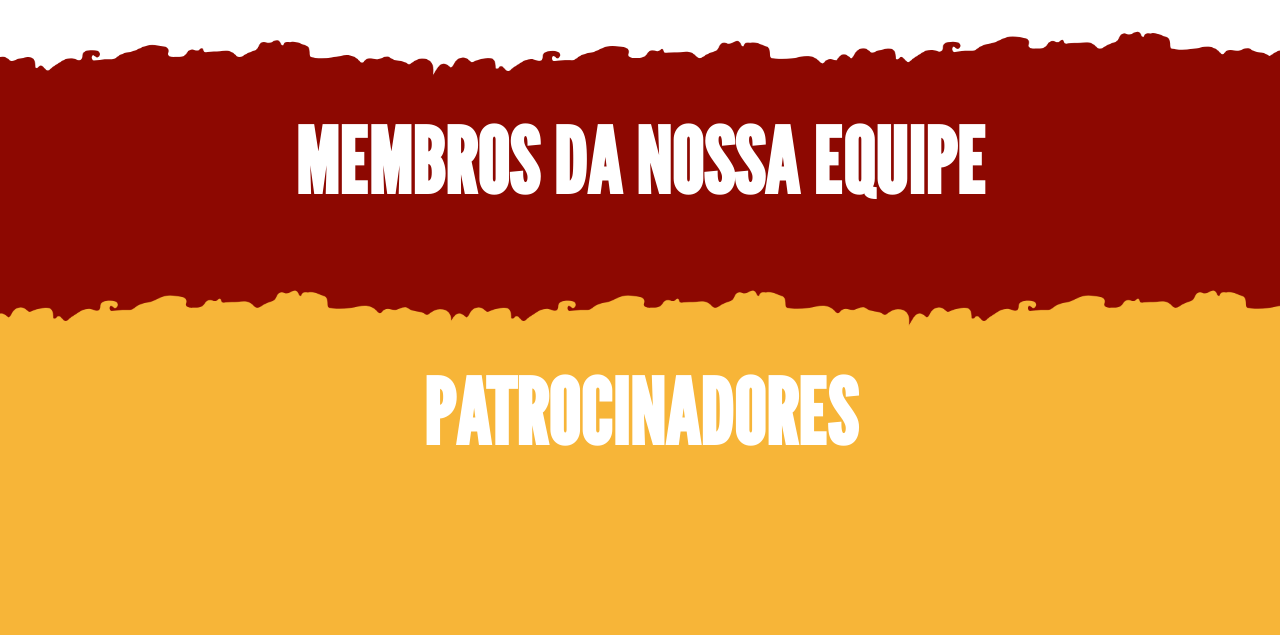
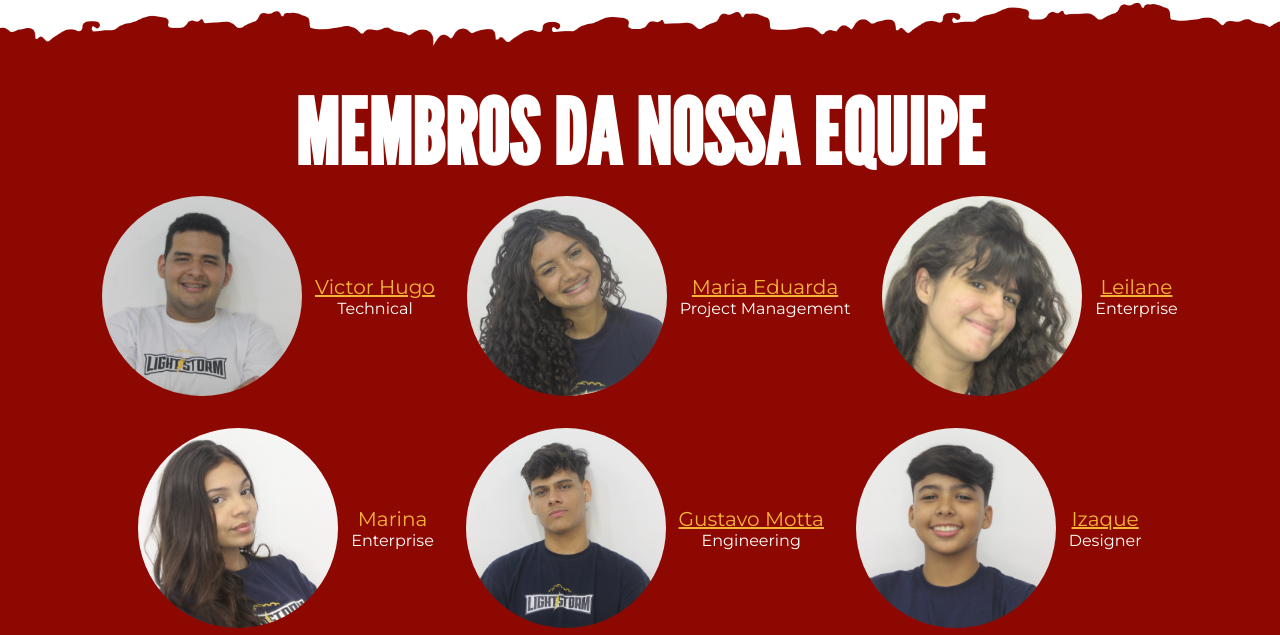
Before and after one commit to DanielNunesMedeiros/site-lightstorm, a plain HTML site: page index.html in a window 1280 px wide. Shown: the part 1545-2180 px from the top of the page. Drawn offline with nearby package versions, Linux system fonts and the light colour scheme.

Commit message:
Add files via upload
Página principal finalizada dentro das atuais demandas,
2 páginas pendentes

```diff
--- a/index.html
+++ b/index.html
@@ -35,20 +35,26 @@
                 </div>
                 <li class="menu-item">
                     <a href="index.html" class="menu-formatacao-item-ativo">Início</a>
-                    <svg xmlns="http://www.w3.org/2000/svg" width="16" height="16" fill="currentColor" class="bi bi-house" viewBox="0 0 16 16">
-                        <path d="M8.707 1.5a1 1 0 0 0-1.414 0L.646 8.146a.5.5 0 0 0 .708.708L2 8.207V13.5A1.5 1.5 0 0 0 3.5 15h9a1.5 1.5 0 0 0 1.5-1.5V8.207l.646.647a.5.5 0 0 0 .708-.708L13 5.793V2.5a.5.5 0 0 0-.5-.5h-1a.5.5 0 0 0-.5.5v1.293zM13 7.207V13.5a.5.5 0 0 1-.5.5h-9a.5.5 0 0 1-.5-.5V7.207l5-5z"/>
+                    <svg xmlns="http://www.w3.org/2000/svg" width="16" height="16" fill="currentColor"
+                        class="bi bi-house" viewBox="0 0 16 16">
+                        <path
+                            d="M8.707 1.5a1 1 0 0 0-1.414 0L.646 8.146a.5.5 0 0 0 .708.708L2 8.207V13.5A1.5 1.5 0 0 0 3.5 15h9a1.5 1.5 0 0 0 1.5-1.5V8.207l.646.647a.5.5 0 0 0 .708-.708L13 5.793V2.5a.5.5 0 0 0-.5-.5h-1a.5.5 0 0 0-.5.5v1.293zM13 7.207V13.5a.5.5 0 0 1-.5.5h-9a.5.5 0 0 1-.5-.5V7.207l5-5z" />
                     </svg>
                 </li>
                 <li class="menu-item">
                     <a href="conquistas.html" class="menu-formatacao-item">Conquistas</a>
-                    <svg xmlns="http://www.w3.org/2000/svg" width="16" height="16" fill="currentColor" class="bi bi-trophy" viewBox="0 0 16 16">
-                        <path d="M2.5.5A.5.5 0 0 1 3 0h10a.5.5 0 0 1 .5.5q0 .807-.034 1.536a3 3 0 1 1-1.133 5.89c-.79 1.865-1.878 2.777-2.833 3.011v2.173l1.425.356c.194.048.377.135.537.255L13.3 15.1a.5.5 0 0 1-.3.9H3a.5.5 0 0 1-.3-.9l1.838-1.379c.16-.12.343-.207.537-.255L6.5 13.11v-2.173c-.955-.234-2.043-1.146-2.833-3.012a3 3 0 1 1-1.132-5.89A33 33 0 0 1 2.5.5m.099 2.54a2 2 0 0 0 .72 3.935c-.333-1.05-.588-2.346-.72-3.935m10.083 3.935a2 2 0 0 0 .72-3.935c-.133 1.59-.388 2.885-.72 3.935M3.504 1q.01.775.056 1.469c.13 2.028.457 3.546.87 4.667C5.294 9.48 6.484 10 7 10a.5.5 0 0 1 .5.5v2.61a1 1 0 0 1-.757.97l-1.426.356a.5.5 0 0 0-.179.085L4.5 15h7l-.638-.479a.5.5 0 0 0-.18-.085l-1.425-.356a1 1 0 0 1-.757-.97V10.5A.5.5 0 0 1 9 10c.516 0 1.706-.52 2.57-2.864.413-1.12.74-2.64.87-4.667q.045-.694.056-1.469z"/>
+                    <svg xmlns="http://www.w3.org/2000/svg" width="16" height="16" fill="currentColor"
+                        class="bi bi-trophy" viewBox="0 0 16 16">
+                        <path
+                            d="M2.5.5A.5.5 0 0 1 3 0h10a.5.5 0 0 1 .5.5q0 .807-.034 1.536a3 3 0 1 1-1.133 5.89c-.79 1.865-1.878 2.777-2.833 3.011v2.173l1.425.356c.194.048.377.135.537.255L13.3 15.1a.5.5 0 0 1-.3.9H3a.5.5 0 0 1-.3-.9l1.838-1.379c.16-.12.343-.207.537-.255L6.5 13.11v-2.173c-.955-.234-2.043-1.146-2.833-3.012a3 3 0 1 1-1.132-5.89A33 33 0 0 1 2.5.5m.099 2.54a2 2 0 0 0 .72 3.935c-.333-1.05-.588-2.346-.72-3.935m10.083 3.935a2 2 0 0 0 .72-3.935c-.133 1.59-.388 2.885-.72 3.935M3.504 1q.01.775.056 1.469c.13 2.028.457 3.546.87 4.667C5.294 9.48 6.484 10 7 10a.5.5 0 0 1 .5.5v2.61a1 1 0 0 1-.757.97l-1.426.356a.5.5 0 0 0-.179.085L4.5 15h7l-.638-.479a.5.5 0 0 0-.18-.085l-1.425-.356a1 1 0 0 1-.757-.97V10.5A.5.5 0 0 1 9 10c.516 0 1.706-.52 2.57-2.864.413-1.12.74-2.64.87-4.667q.045-.694.056-1.469z" />
                     </svg>
                 </li>
                 <li class="menu-item">
                     <a href="projetosocial.html" class="menu-formatacao-item">Projeto Social</a>
-                    <svg xmlns="http://www.w3.org/2000/svg" width="16" height="16" fill="currentColor" class="bi bi-eyeglasses" viewBox="0 0 16 16">
-                        <path d="M4 6a2 2 0 1 1 0 4 2 2 0 0 1 0-4m2.625.547a3 3 0 0 0-5.584.953H.5a.5.5 0 0 0 0 1h.541A3 3 0 0 0 7 8a1 1 0 0 1 2 0 3 3 0 0 0 5.959.5h.541a.5.5 0 0 0 0-1h-.541a3 3 0 0 0-5.584-.953A2 2 0 0 0 8 6c-.532 0-1.016.208-1.375.547M14 8a2 2 0 1 1-4 0 2 2 0 0 1 4 0"/>
+                    <svg xmlns="http://www.w3.org/2000/svg" width="16" height="16" fill="currentColor"
+                        class="bi bi-eyeglasses" viewBox="0 0 16 16">
+                        <path
+                            d="M4 6a2 2 0 1 1 0 4 2 2 0 0 1 0-4m2.625.547a3 3 0 0 0-5.584.953H.5a.5.5 0 0 0 0 1h.541A3 3 0 0 0 7 8a1 1 0 0 1 2 0 3 3 0 0 0 5.959.5h.541a.5.5 0 0 0 0-1h-.541a3 3 0 0 0-5.584-.953A2 2 0 0 0 8 6c-.532 0-1.016.208-1.375.547M14 8a2 2 0 1 1-4 0 2 2 0 0 1 4 0" />
                     </svg>
                 </li>
             </ul>
@@ -74,29 +80,59 @@
     <div class="membros">
         <h1>MEMBROS DA NOSSA EQUIPE</h1>
         <div class="display-flex-wrap">
-            <div class="membro">
-                <img src="" alt="">
-                <p></p>
+            <div class="membro-nome">
+                <div class="membro-img">
+                    <img class="victor-hugo" src="./src/imagens/victor-hugo.jpeg" alt="Victor Hugo" width="200px">
+                </div>
+                <div>
+                    <a href="https://www.instagram.com/vrhserra/" class="nome">Victor Hugo</a>
+                    <p>Technical</p>
+                </div>
             </div>
-            <div class="membro">
-                <img src="" alt="">
-                <p></p>
+            <div class="membro-nome">
+                <div class="membro-img">
+                    <img class="eduarda" src="./src/imagens/eduarda.jpeg" alt="Maria Eduarda" width="200px">
+                </div>
+                <div>
+                    <a href="https://www.instagram.com/dudaax.z/" class="nome">Maria Eduarda</a>
+                    <p>Project Management</p>
+                </div>
             </div>
-            <div class="membro">
-                <img src="" alt="">
-                <p></p>
+            <div class="membro-nome">
+                <div class="membro-img">
+                    <img class="leilane" src="./src/imagens/leilane.jpeg" alt="Leilane" width="200px">
+                </div>
+                <div>
+                    <a href="https://www.instagram.com/leilane_soeiro/" class="nome">Leilane</a>
+                    <p>Enterprise</p>
+                </div>
             </div>
-            <div class="membro">
-                <img src="" alt="">
-                <p></p>
+            <div class="membro-nome">
+                <div class="membro-img">
+                    <img class="marina" src="./src/imagens/marina.jpeg" alt="Marina" width="200px">
+                </div>
+                <div>
+                    <a class="nome">Marina</a>
+                    <p>Enterprise</p>
+                </div>
             </div>
-            <div class="membro">
-                <img src="" alt="">
-                <p></p>
+            <div class="membro-nome">
+                <div class="membro-img">
+                    <img class="gustavo" src="./src/imagens/gustavo.jpeg" alt="Gustavo Motta" width="200px">
+                </div>
+                <div>
+                    <a href="https://www.instagram.com/gustavomotadecc/" class="nome">Gustavo Motta</a>
+                    <p>Engineering</p>
+                </div>
             </div>
-            <div class="membro">
-                <img src="" alt="">
-                <p></p>
+            <div class="membro-nome">
+                <div class="membro-img">
+                    <img class="izaque" src="./src/imagens/izaque.jpeg" alt="Izaque" width="200px">
+                </div>
+                <div>
+                    <a href="https://www.instagram.com/izake.c_/" class="nome">Izaque</a>
+                    <p>Designer</p>
+                </div>
             </div>
         </div>
     </div>
--- a/src/css/inicio.css
+++ b/src/css/inicio.css
@@ -83,7 +83,7 @@ body {
     position: fixed;
     top: 0;
     right: 0;
-    width: 20vw;
+    width: 30vw;
     height: 100%;
     background-color: #ffffff;
     text-align: left;
@@ -91,6 +91,12 @@ body {
     z-index: 3;
     animation-duration: 0.5s;
     animation-fill-mode: forwards;
+}
+
+@media(max-width: 700px) {
+    .menu {
+        width: 100%;
+    }
 }
 
 .menu-item {
@@ -125,6 +131,7 @@ body {
     from {
         transform: translateX(100%);
     }
+
     to {
         transform: translateX(0);
     }
@@ -134,6 +141,7 @@ body {
     from {
         transform: translateX(0);
     }
+
     to {
         transform: translateX(100%);
     }
@@ -164,7 +172,7 @@ body {
 }
 
 .info-equipe {
-    width: 80%;
+    width: 90%;
     margin: auto;
     justify-items: center;
     color: #8d0801;
@@ -193,6 +201,46 @@ body {
     font-size: 90px;
 }
 
+.membro-nome {
+    display: flex;
+    align-items: center;
+    gap: 1vw;
+}
+
+.membro-img {
+    display: inline-block;
+    position: relative;
+    width: 200px;
+    height: 200px;
+    overflow: hidden;
+    border-radius: 50%;
+}
+
+.nome {
+    font-size: 20px;
+    color: #f7b538;
+}
+
+.victor-hugo {
+    margin-top: -50px;
+}
+
+.eduarda {
+    margin-top: -50px;
+}
+
+.marina {
+    margin-top: -25px;
+}
+
+.gustavo {
+    margin-top: -60px;
+}
+
+.izaque {
+    margin-top: -30px;
+}
+
 .patrocinadores {
     background-color: #f7b538;
     font-family: 'League Gothic';
@@ -208,6 +256,9 @@ body {
 .display-flex-wrap {
     display: flex;
     flex-wrap: wrap;
+    justify-content: center;
+    gap: 2.5vw;
+    padding: 10px;
 }
 
 .display-flex-wrap.patrocinadores {
```
Also changed, not shown: src/imagens/eduarda.jpeg (added), src/imagens/gustavo.jpeg (added), src/imagens/izaque.jpeg (added), src/imagens/leilane.jpeg (added), src/imagens/marina.jpeg (added), src/imagens/victor-hugo.jpeg (added).
